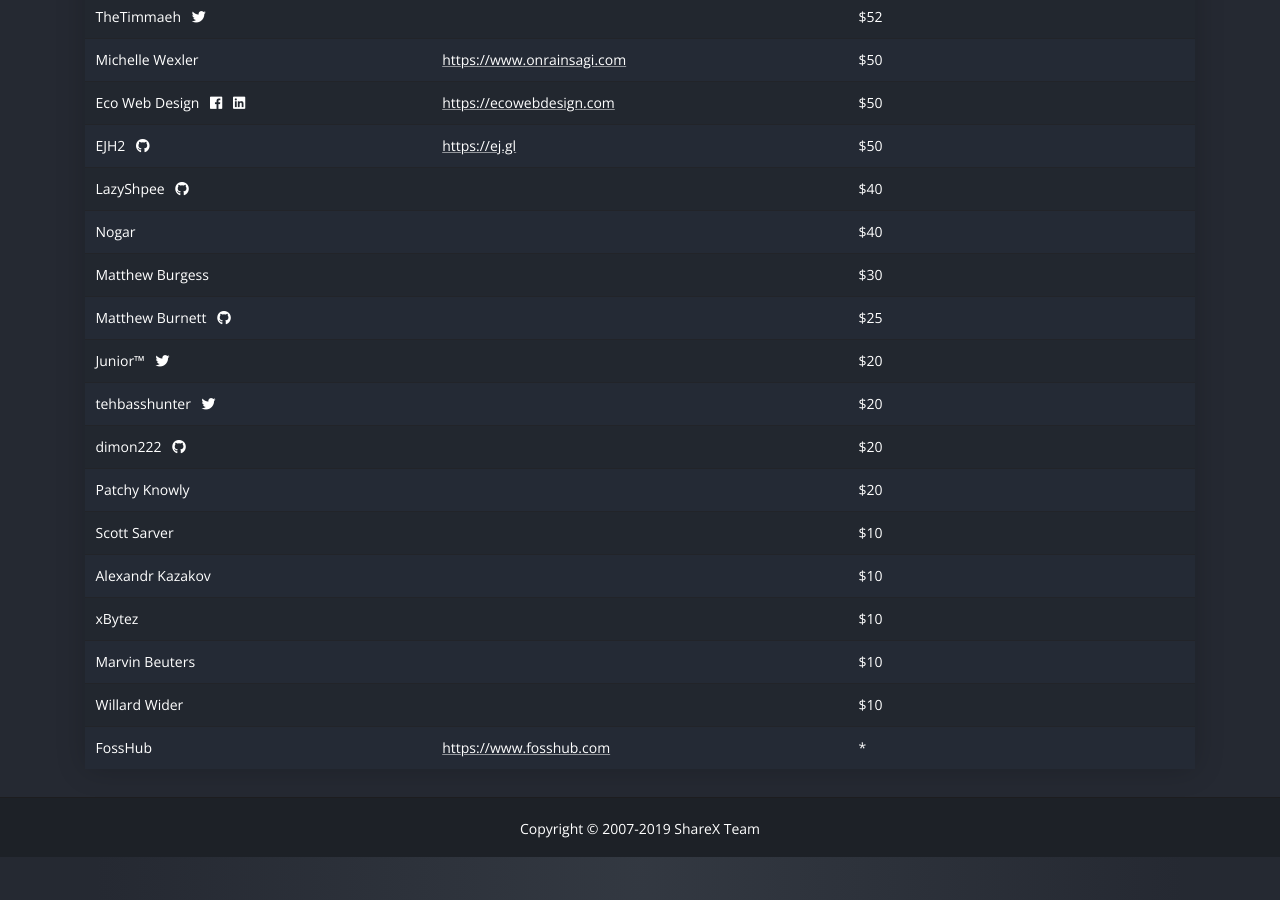
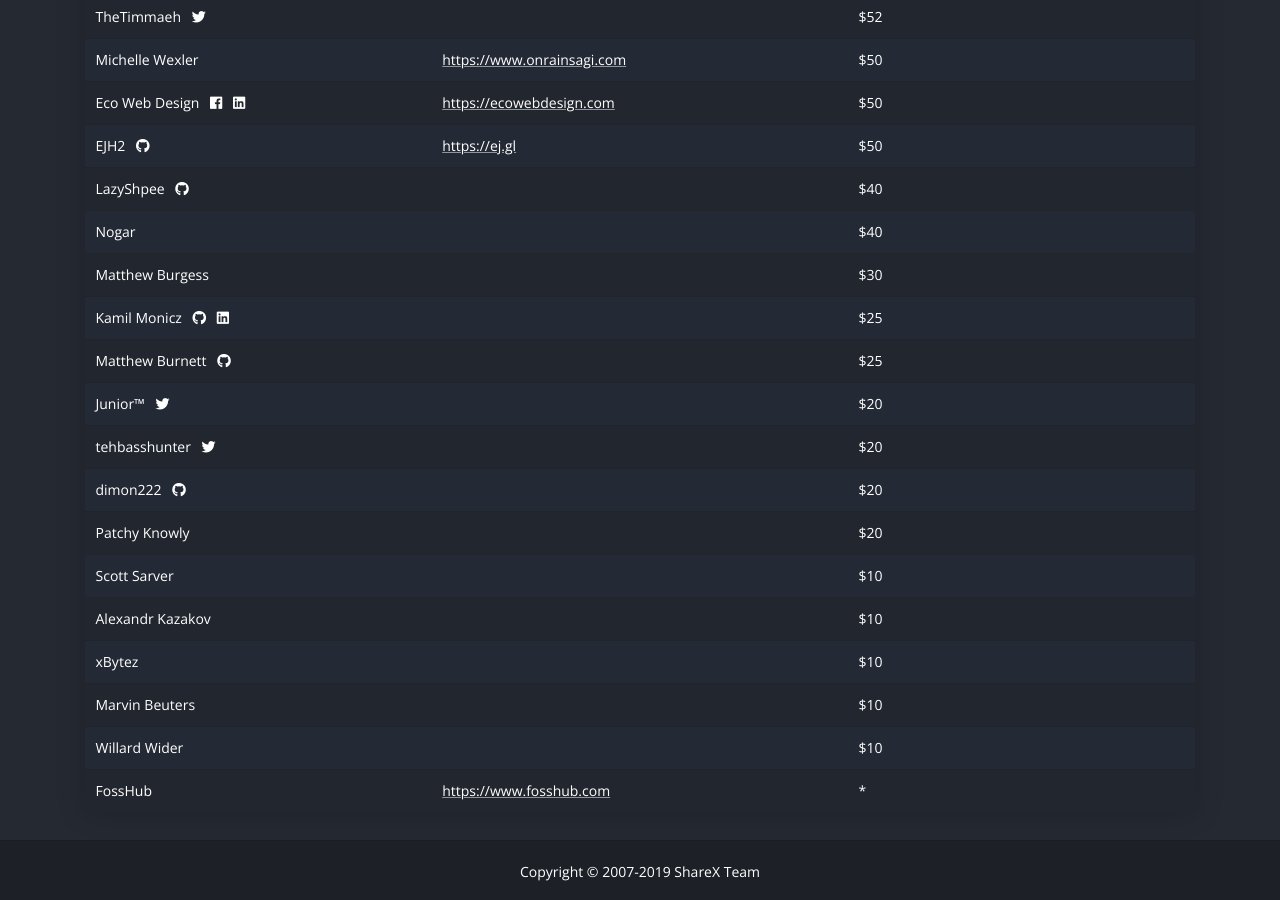
Before and after one commit to ShareX/sharex.github.io, a Jekyll site: the page built from donate/index.html, in a window 1280 px wide and 900 px high, scrolled down 1471 px. Built offline with Jekyll 4.4.1, drawn with Linux system fonts in a browser that asks for light colours.

Commit message:
Update donators list

```diff
--- a/_data/donators.yml
+++ b/_data/donators.yml
@@ -142,3 +142,8 @@
   instagram: https://www.instagram.com/officiallinistry
   website: https://linistry.com
   amount: 70
+
+- name: Kamil Monicz
+  github: https://github.com/Zaczero
+  linkedin: https://www.linkedin.com/in/kamil-monicz
+  amount: 25
```
